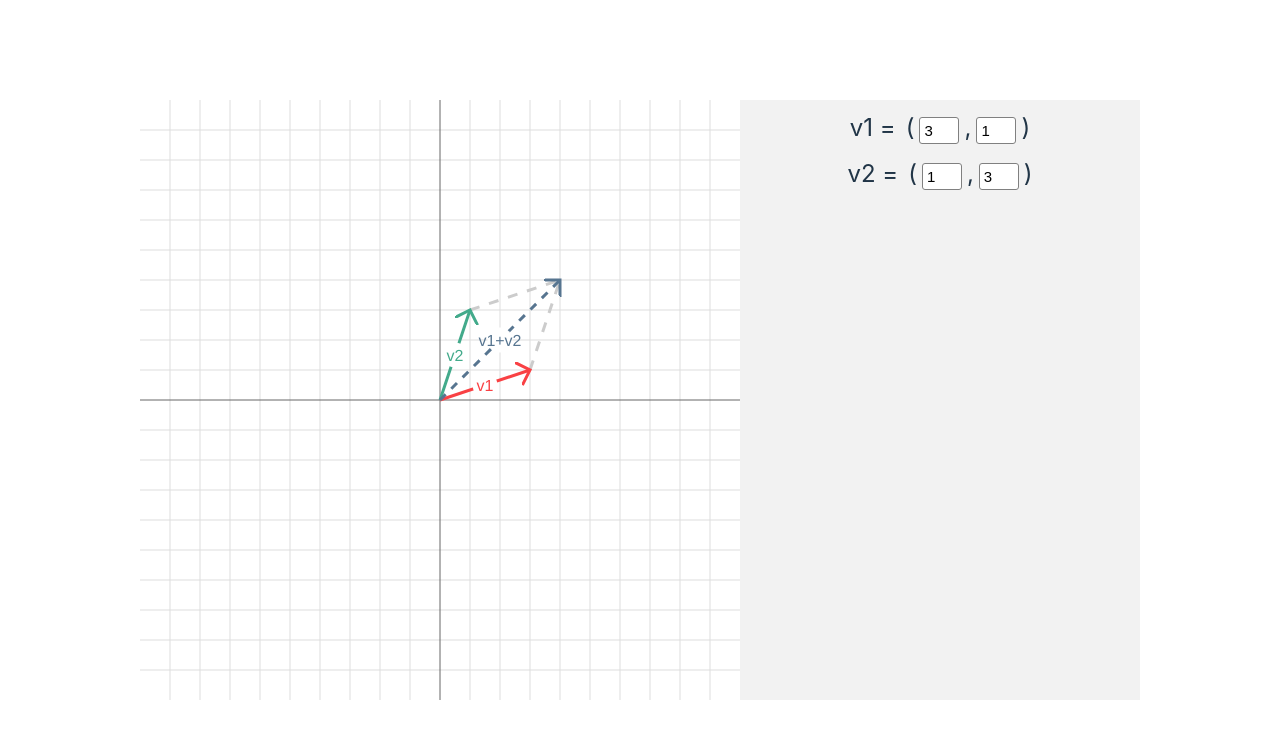
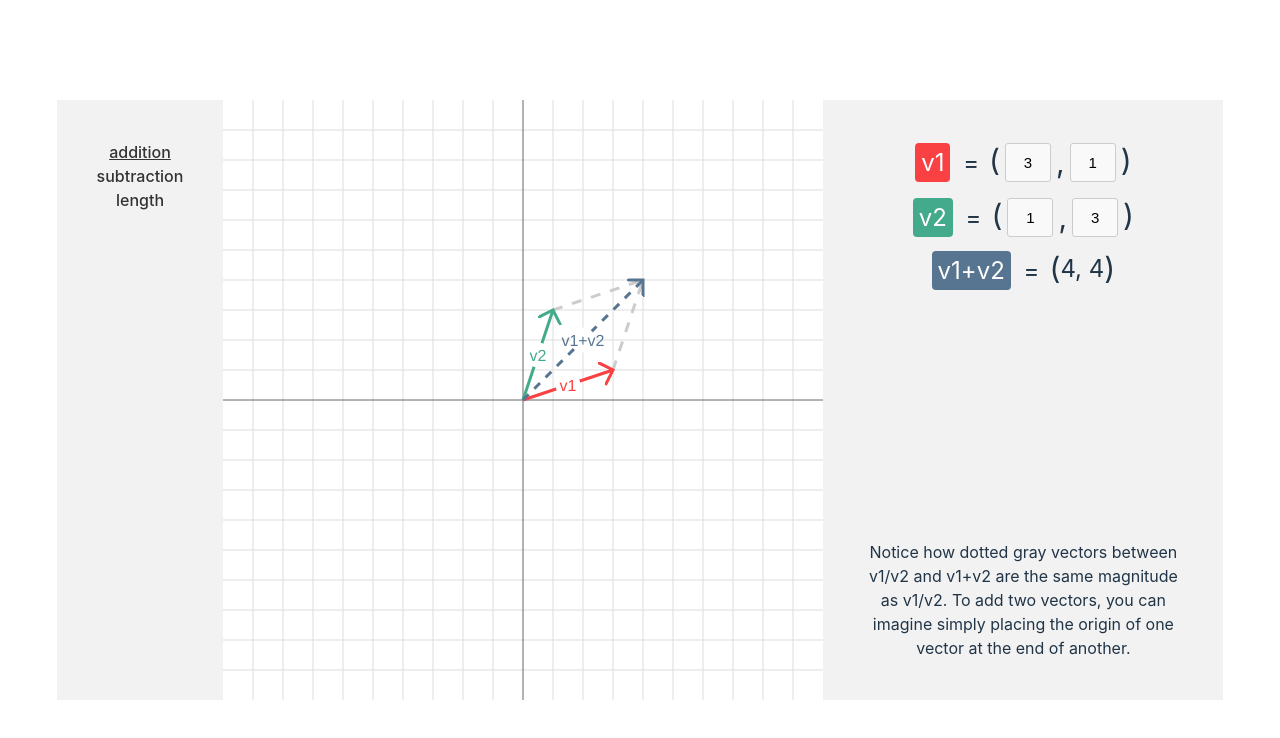
Before and after one commit to nolandc/vectors, a Vue app: page / in a window 1280 px wide. Shown: the top 738 px of the page. Built offline with nearby package versions, Linux system fonts and the light colour scheme.

Commit message:
bunch of upgrades, start adding nav

```diff
--- a/src/App.vue
+++ b/src/App.vue
@@ -11,14 +11,13 @@
 
   const v1 = ref(new Vector(3, 1))
   const v2 = ref(new Vector(1, 3))
-  let v1plusv2 = new Vector(4, 4)
+  let v1plusv2 = ref(new Vector(4, 4))
 
   const svg1: Ref<SVGVector | null> = ref(null)
   const svg2: Ref<SVGVector | null> = ref(null)
 
   function createVis() {
     let grid = new Grid(20, 20, 600, 600)
-
 
     let selectedVector: SVGVector | undefined
 
@@ -42,15 +41,15 @@
       .color('#43aa8b')
       .interactable(true)
 
-    let sumSVG = new SVGVector(v1plusv2, grid, draw, "v1+v2")
+    let sumSVG = new SVGVector(v1plusv2.value, grid, draw, "v1+v2")
       .color('#577590')
       .strokeDashArray('8')
 
     let updateComputedVecs = () => {
-      v1plusv2 = v1.value.plus(v2.value)
-      sumSVG.update(v1plusv2)
-      svg1m.start(v2.value).end(v1plusv2)
-      svg2m.start(v1.value).end(v1plusv2)
+      v1plusv2.value = v1.value.plus(v2.value)
+      sumSVG.update(v1plusv2.value)
+      svg1m.start(v2.value).end(v1plusv2.value)
+      svg2m.start(v1.value).end(v1plusv2.value)
     }
 
     svg1.value.onChange({update: (vec) => {
@@ -99,32 +98,60 @@
 
 <template>
   <div id="main">
+    <div id="nav">
+        <div class="link selected">
+          <a href="#addition">addition</a>
+        </div>
+        <div class="link">
+          <a href="#subtraction">subtraction</a>
+        </div>
+        <div class="link">
+          <a href="#length">length</a>
+        </div>
+    </div>
     <div id="chart">
 
     </div>
     <div id="details" v-if="svg1 != undefined && svg2 != undefined">
-      <VectorInput label="v1" :vector="v1" @updated="v => svg1?.update(v)"/>
-      <VectorInput label="v2" :vector="v2" @updated="v => svg2?.update(v)"/>
+      <VectorInput label="v1" color="#f94144" :vector="v1" @updated="v => svg1?.update(v)"/>
+      <VectorInput label="v2" color="#43aa8b" :vector="v2" @updated="v => svg2?.update(v)"/>
+      <VectorInput label="v1+v2" color="#577590" :vector="v1plusv2" :editable="false"/>
+      <div id="details-text">
+        Notice how dotted gray vectors between v1/v2 and v1+v2 are the same magnitude as v1/v2. To add two vectors, you can imagine
+        simply placing the origin of one vector at the end of another.
+      </div>
     </div>
   </div>
 </template>
 
-<style scoped>
-.logo {
-  height: 6em;
-  padding: 1.5em;
-  will-change: filter;
-  transition: filter 300ms;
-}
-.logo:hover {
-  filter: drop-shadow(0 0 2em #646cffaa);
-}
-.logo.vue:hover {
-  filter: drop-shadow(0 0 2em #42b883aa);
+<style lang="scss" scoped>
+
+#nav {
+  padding: 40px;
+  background: #f2f2f2;
+
+  .link {
+    &.selected {
+      a {
+        text-decoration: underline;
+      }
+    }
+    a {
+      color: #333;
+      &:hover {
+        color:#666;
+      }
+    }
+  }
 }
 
 #details {
   box-sizing: border-box;
-  padding: 10px;
+  padding: 40px;
+  display: flex;
+  flex-direction: column;
+  #details-text {
+    margin-top: auto;
+  }
 }
 </style>
--- a/src/SVGVector.ts
+++ b/src/SVGVector.ts
@@ -118,6 +118,14 @@ class SVGVector {
 
         this.listeners.forEach(l => l.update(newUnitVec))
 
+        if (this.vec.length() < 2.5) {
+            this.text?.attr('visibility', 'hidden')
+            this.textBackground?.attr('visibility', 'hidden')
+        } else {
+            this.text?.attr('visibility', '')
+            this.textBackground?.attr('visibility', '')
+        }
+
         return this
     }
 
--- a/src/components/VectorInput.vue
+++ b/src/components/VectorInput.vue
@@ -1,19 +1,26 @@
 
 <script setup lang="ts">
 
-import { PropType, onUpdated, ref, watch } from 'vue';
+import { PropType, ref, watch } from 'vue';
 import Vector from '../vector';
 
 const props = defineProps({
     label: String,
+    color: {
+        type: String,
+        default: 'black',
+    },
+    editable: {
+        type: Boolean,
+        default: true
+    },
     vector: {
         type: Object as PropType<Vector>,
         required: true,
-    }
+    },
 })
 
 watch(() => props.vector, (newvec, _) => {
-
     x.value = newvec.x.toString()
     y.value = newvec.y.toString()
 })
@@ -21,17 +28,17 @@ watch(() => props.vector, (newvec, _) => {
 
 const emit = defineEmits(['updated'])
 
+// We keep separate x/y values in this component because they may diverge briefly
+// from the actual numbers of the vector. E.g. "3." is valid text input, but not
+// a valid value for the vector
 const x = ref(props.vector.x.toString())
 const y = ref(props.vector.y.toString())
-
 
 let updateX = (value: string) => {
     x.value = value
 
-    console.log('value', value)
     if (!isNaN(Number(value)) && value.charAt(value.length-1) != ".") {
         let numValue = Number(value)
-        console.log('emitting update...')
         emit('updated', new Vector(numValue, props.vector.y))
     }
 }
@@ -49,12 +56,31 @@ let updateY = (value: string) => {
 
 <template>
     <div class="vector-input">
-        <label class="vec-label">{{ props.label }} =</label>
-        <span class="vector-notation">(</span>
-        <input type="text" inputmode="numeric" :value="x" @input="event => updateX((event.target as HTMLInputElement).value)">
-        <span class="vector-notation">,</span>
-        <input type="text" inputmode="numeric" :value="y" @input="event => updateY((event.target as HTMLInputElement).value)">
-        <span class="vector-notation">)</span>
+        <label class="vec-label">
+            <span class="provided-label" style="background-color: {{props.color}};">{{ props.label }}</span>
+            <span> =</span>
+        </label>
+        <span class="vector-notation parens">(</span>
+        <span v-if="editable">
+            <input
+                type="text"
+                inputmode="numeric"
+                :value="x"
+                @input="event => updateX((event.target as HTMLInputElement).value)"
+                @focus="($event.target as HTMLInputElement)?.select()"
+                >
+            <span class="vector-notation">,</span>
+            <input
+                type="text"
+                inputmode="numeric"
+                :value="y"
+                @input="event => updateY((event.target as HTMLInputElement).value)"
+                @focus="($event.target as HTMLInputElement)?.select()">
+        </span>
+        <span v-else>
+            {{ x }}, {{  y }}
+        </span>
+        <span class="vector-notation parens">)</span>
     </div>
 </template>
 
@@ -65,17 +91,42 @@ let updateY = (value: string) => {
     display: block;
     margin-bottom: 10px;
     font-size: 24px;
+    display: block;
+
     input {
+        vertical-align: middle;
         display: inline-block;
-        width: 30px;
+        width: 36px;
         font-size: 15px;
-        padding: 4px;
+        padding: 10px 4px;
         margin: 0 5px;
         border-radius: 3px;
         border: 1px solid gray;
+        background: #f9f9f9;
+        text-align: center;
+        border: 1px solid #ccc;
     }
     .vec-label {
         margin-right: 10px;
+        vertical-align: middle;
+        display: inline-block;
+
+        .provided-label {
+            border-radius: 4px;
+            padding: 5px 6px;
+            color: white;
+            background-color: v-bind('color');
+            margin-right: 6px;
+        }
+    }
+    .vector-notation {
+        font-size: 30px;
+        vertical-align: middle;
+
+        &.parens {
+            margin-top: -4px;
+            display: inline-block;
+        }
     }
 }
 
--- a/src/vector.ts
+++ b/src/vector.ts
@@ -40,6 +40,10 @@ class Vector {
 
         return new Vector(multx * size, multy * size)
     }
+
+    length() {
+        return Math.sqrt(this.x * this.x + this.y * this.y)
+    }
 }
 
 
```
